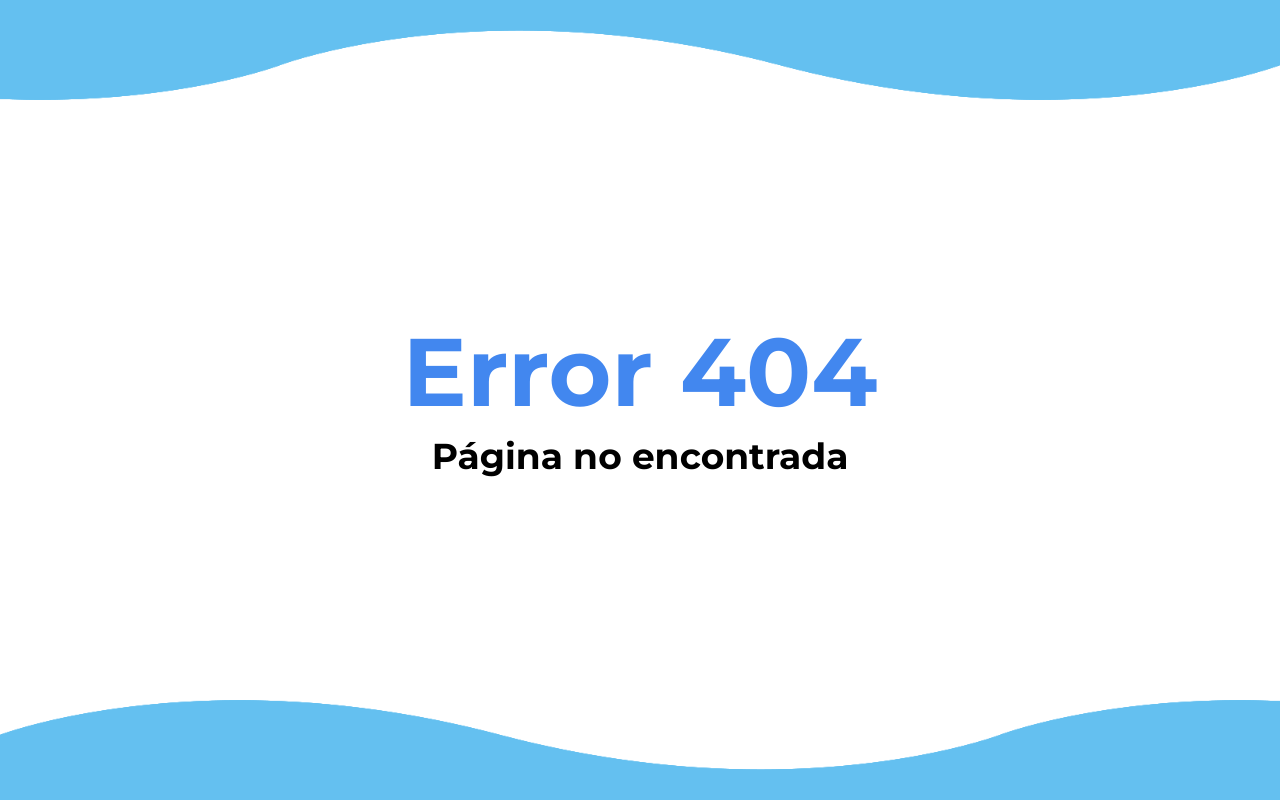
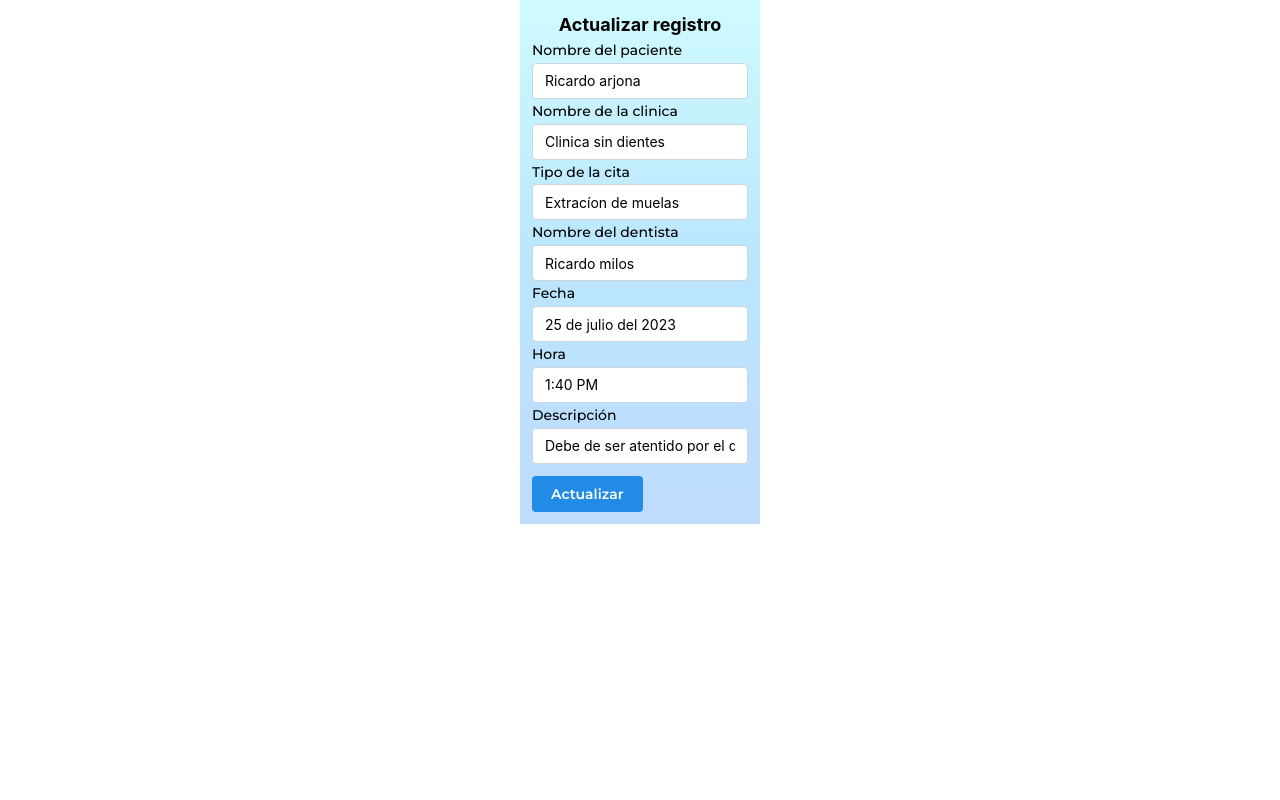
Before and after one commit to alanvviera/DentalSystem, a Next.js app: page /form_example/update in a window 1280 px wide. Before the commit this address had no page. Built offline with nearby package versions, Linux system fonts and the light colour scheme; no server answers.

Commit message:
Example form to update a customer record

```diff
--- /dev/null
+++ b/app/form_example/update/page.jsx
@@ -0,0 +1,50 @@
+"use client"
+import React from 'react'
+import { useSession } from 'next-auth/react';
+import { LoadingScreen } from '@/components/LoadingScreen';
+import MantineForm from '@/components/mantineForm/MantineForm';
+import { allValuesAvailable, validateName } from '@/components/mantineForm/valuesValidate';
+import CustomInputMantine, { typeInputForm } from '@/components/mantineForm/customMantineInput';
+
+const FormExampleUpdate = ({ extraClass = "" }) => {
+
+    const { data: session, status } = useSession();
+    if (status === "loading") return <LoadingScreen />
+
+    return (
+        <div className='flex flex-row w-full justify-center content-center items-center'>
+            <MantineForm
+                extraClass={extraClass}
+                initialValuesForKeys={{ client: "Ricardo arjona", clinic: "Clinica sin dientes", appointmentType: "Extracíon de muelas", nameDentist: "Ricardo milos", date: "25 de julio del 2023", hours: "1:40 PM", description: "Debe de ser atentido por el doctor Similares del consultorio 8" }}
+                validateForKeys={{
+                    client: validateName,
+                    clinic: allValuesAvailable,
+                    appointmentType: allValuesAvailable,
+                    nameDentist: validateName,
+                    date: allValuesAvailable,
+                    hours: allValuesAvailable,
+                    description: allValuesAvailable
+                }}
+                listCustomInputMantine={
+                    [
+                        new CustomInputMantine("Nombre del paciente", "Un nombre", "client", typeInputForm.TEXT),
+                        new CustomInputMantine("Nombre de la clinica", "Clinica", "clinic", typeInputForm.TEXT),
+                        new CustomInputMantine("Tipo de la cita", "Tipo de la cita", "appointmentType", typeInputForm.TEXT),
+                        new CustomInputMantine("Nombre del dentista", "El nombre del dentista", "nameDentist", typeInputForm.TEXT),
+                        new CustomInputMantine("Fecha", "Fecha", "date", typeInputForm.TEXT),
+                        new CustomInputMantine("Hora", "Hora", "hours", typeInputForm.TEXT),
+                        new CustomInputMantine("Descripción", "Descripción de la cita", "description", typeInputForm.TEXT),
+                    ]
+                }
+                title='Actualizar registro'
+                onSubmit={(form) => {
+                    //All fields were validated
+                    console.log(form.values);
+                    form.setInitialValues();
+                }}
+                labelSubmit='Actualizar'
+            />
+        </div>
+    )
+}
+export default FormExampleUpdate
```
